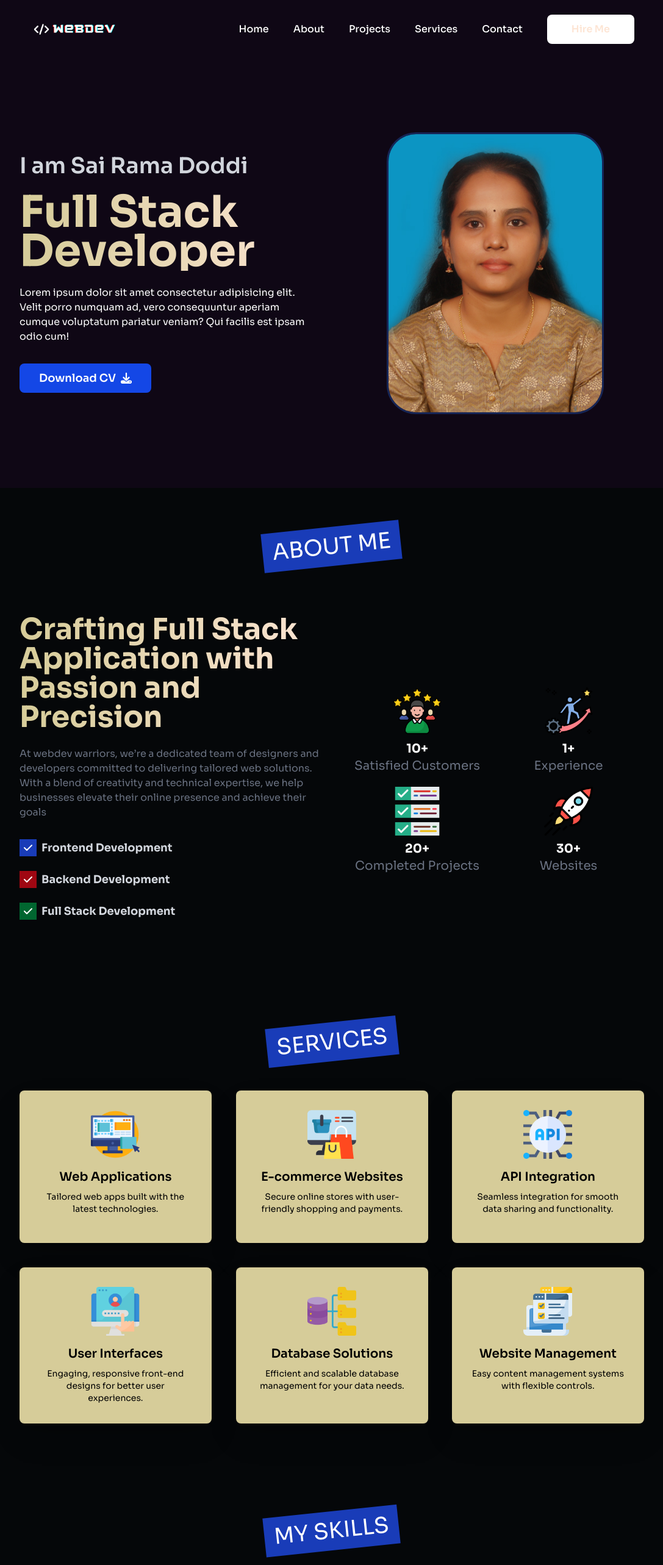
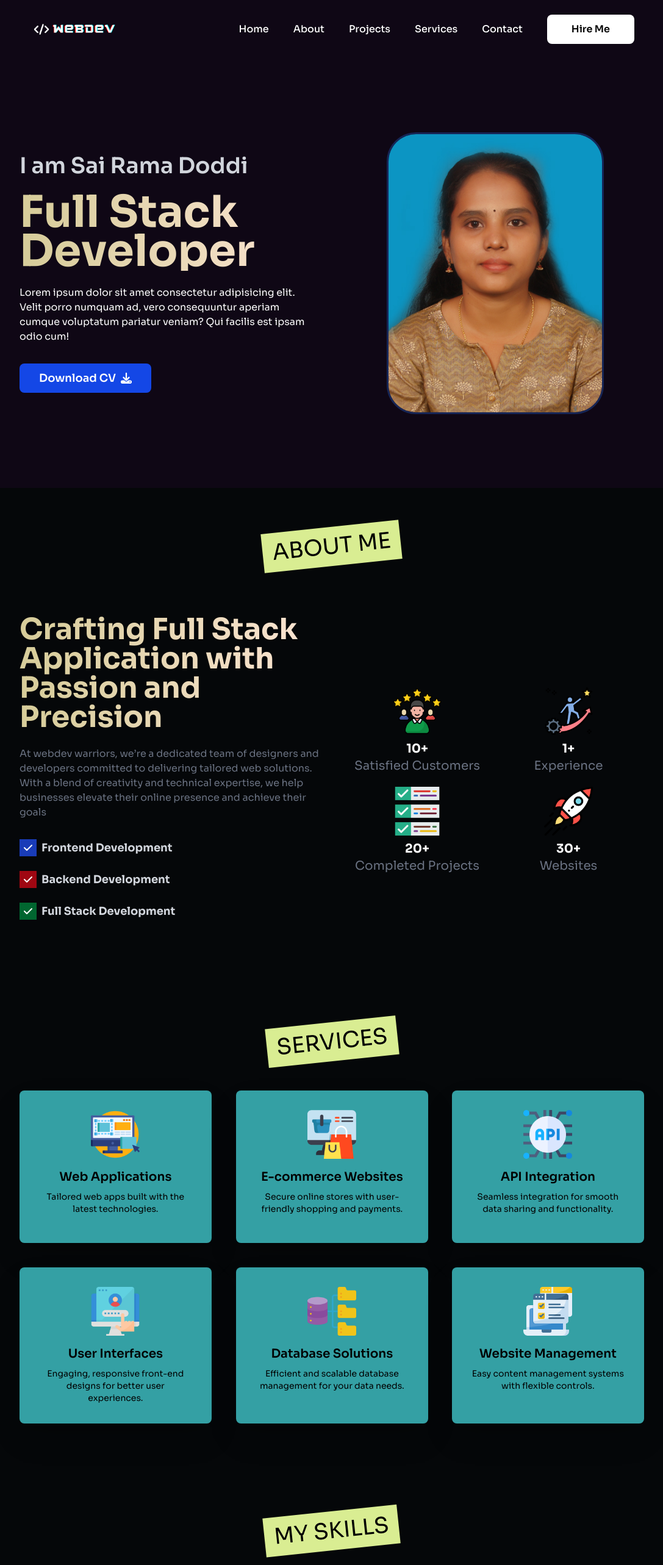
Before and after one commit to SaiRama-Doddi/Portfolio, a Next.js app: page / in a window 1280 px wide. Shown: the top 2566 px of the page at 61% size, without its empty margins (96-1183 px from the left). Built offline with nearby package versions, Linux system fonts and the light colour scheme.

Commit message:
layouts colors has been changed

```diff
--- a/app/layout.tsx
+++ b/app/layout.tsx
@@ -23,7 +23,7 @@ export default function RootLayout({
   return (
     <html lang="en">
       <body
-        className={`${font.className}  antialiased bg-[#001524]`}
+        className={`${font.className}  antialiased bg-[#184e77]`}
       >
         <ResponsiveNav/>
         {children}
--- a/components/Helper/page.tsx
+++ b/components/Helper/page.tsx
@@ -9,7 +9,7 @@ type props={
 
 const SectionHeading = ({children}:props) => {
   return (
-  <h1 className="bg-blue-800 w-fit text-center px-4 py-3 mx-auto text-white text-2xl
+  <h1 className="bg-[#d9ed92] w-fit text-center px-4 py-3 mx-auto text-black text-2xl
   sm:text-3xl md:text-4xl uppercase -rotate-6">{children}</h1>
   )
 }
--- a/components/Home/Navbar/page.tsx
+++ b/components/Home/Navbar/page.tsx
@@ -26,7 +26,7 @@ const Nav = ({ openNav }: Props) => {
   }, []);
 
   return (
-    <div className={`fixed h-[12vh] z-[10] w-full transition-all duration-700 ${navBg ? "bg-[#31511E]" : "fixed"}`}>
+    <div className={`fixed h-[12vh] z-[10] w-full transition-all duration-700 ${navBg ? "bg-[#168aad]" : "fixed"}`}>
       <div className="flex items-center h-full justify-between w-[95%] sm:w-[90%] xl:w-[80%] mx-auto">
 
         {/* Logo */}
@@ -50,7 +50,7 @@ const Nav = ({ openNav }: Props) => {
 
           {/* Button */}
           <div className="flex items-center space-x-4">
-            <button className="md:px-10 md:py-3 px-8 py-3 text-[#FDE5D4] font-semibold sm:text-base text-sm bg-white hover:bg-gray-200 transition-all duration-200 rounded-lg cursor-pointer">
+            <button className="md:px-10 md:py-3 px-8 py-3 text-[black] font-semibold sm:text-base text-sm bg-white hover:bg-gray-200 transition-all duration-200 rounded-lg cursor-pointer">
               Hire Me
             </button>
 
--- a/components/Home/Services/page.tsx
+++ b/components/Home/Services/page.tsx
@@ -24,7 +24,7 @@ const Services = () => {
               whileInView={{ opacity: 1, y: 0 }}
               transition={{ duration: 0.8, delay: service.id * 0.2 }}
               viewport={{ once: true }}
-              className="bg-[#D6CC99] p-8 shadow-lg rounded-lg min-h-[250px] h-full flex flex-col items-center text-center"
+              className="bg-[#34a0a4] p-8 shadow-lg rounded-lg min-h-[250px] h-full flex flex-col items-center text-center"
             >
               {/* Service Icon */}
               <Image src={service.icon} alt={service.title} width={80} height={80} />
--- a/components/Home/Skills/page.tsx
+++ b/components/Home/Skills/page.tsx
@@ -15,7 +15,7 @@ const Skills = () => {
         {skillsData.map((skill, index) => (
           <motion.div
             key={skill.id}
-            className="bg-[#111827] p-6 hover:bg-blue-800 transition-all duration-300 cursor-pointer text-center w-full flex flex-col items-center justify-center rounded-lg"
+            className="bg-[#111827] p-6 hover:bg-[#52b69a] hover:text-black transition-all duration-300 cursor-pointer text-center w-full flex flex-col items-center justify-center rounded-lg"
             initial={{ opacity: 0, x: -100 }} // Start off-screen (left)
             whileInView={{ opacity: 1, x: 0 }} // Move in when visible
             transition={{ duration: 0.6, delay: index * 0.2 }} // Delay each card
```
